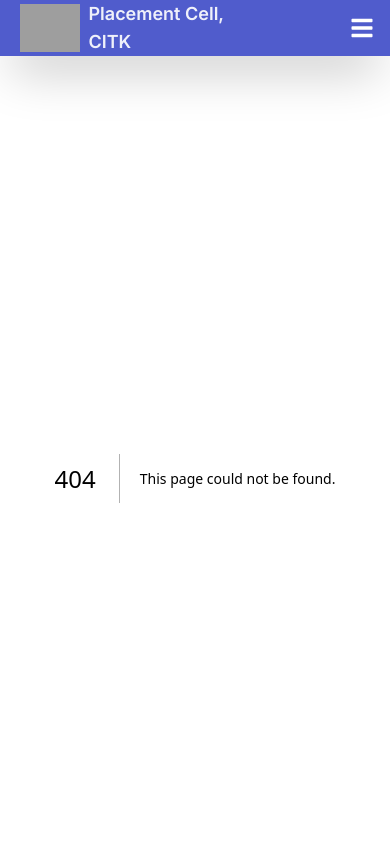
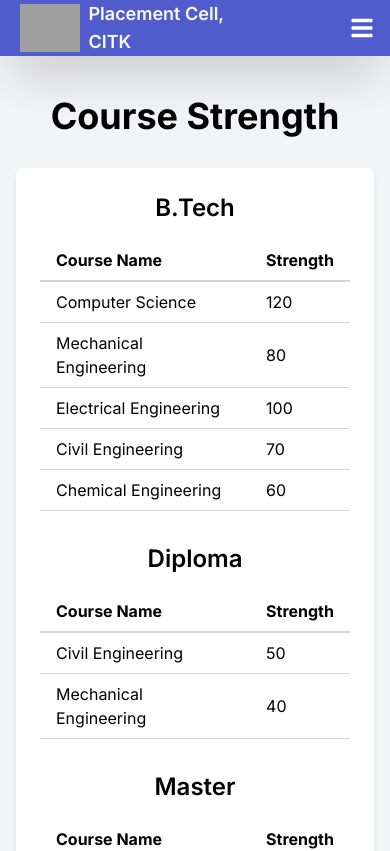
Before and after one commit to NABADEEP069/placementcellcitk, a Next.js app: page /coursestrength in a window 390 px wide. Before the commit this address had no page. Shown: the top 851 px of the page. Built offline with nearby package versions, Linux system fonts and the light colour scheme; grey boxes are pictures that could not be loaded.

Commit message:
mobile view

```diff
--- /dev/null
+++ b/src/app/coursestrength/page.tsx
@@ -0,0 +1,83 @@
+import React from "react";
+
+interface Course {
+  name: string;
+  strength: number;
+}
+
+interface Module {
+  name: string;
+  courses: Course[];
+}
+
+const modules: Module[] = [
+  {
+    name: "B.Tech",
+    courses: [
+      { name: "Computer Science", strength: 120 },
+      { name: "Mechanical Engineering", strength: 80 },
+      { name: "Electrical Engineering", strength: 100 },
+      { name: "Civil Engineering", strength: 70 },
+      { name: "Chemical Engineering", strength: 60 },
+    ],
+  },
+  {
+    name: "Diploma",
+    courses: [
+      { name: "Civil Engineering", strength: 50 },
+      { name: "Mechanical Engineering", strength: 40 },
+    ],
+  },
+  {
+    name: "Master",
+    courses: [
+      { name: "Computer Science", strength: 30 },
+      { name: "Mechanical Engineering", strength: 20 },
+    ],
+  },
+];
+
+const CourseStrengthPage: React.FC = () => {
+  return (
+    <div className="min-h-screen bg-gray-100 flex flex-col items-center py-10 px-4 sm:px-6 lg:px-8">
+      <h1 className="text-4xl font-bold mb-8 text-center">Course Strength</h1>
+      <div className="w-full max-w-4xl bg-white shadow-md rounded-lg p-6">
+        {modules.map((module, moduleIndex) => (
+          <div key={moduleIndex} className="mb-8">
+            <h2 className="text-2xl font-semibold mb-4 text-center">
+              {module.name}
+            </h2>
+            <div className="overflow-x-auto">
+              <table className="min-w-full bg-white">
+                <thead>
+                  <tr>
+                    <th className="py-2 px-4 border-b-2 border-gray-300 text-left">
+                      Course Name
+                    </th>
+                    <th className="py-2 px-4 border-b-2 border-gray-300 text-left">
+                      Strength
+                    </th>
+                  </tr>
+                </thead>
+                <tbody>
+                  {module.courses.map((course, courseIndex) => (
+                    <tr key={courseIndex} className="hover:bg-gray-100">
+                      <td className="py-2 px-4 border-b border-gray-300">
+                        {course.name}
+                      </td>
+                      <td className="py-2 px-4 border-b border-gray-300">
+                        {course.strength}
+                      </td>
+                    </tr>
+                  ))}
+                </tbody>
+              </table>
+            </div>
+          </div>
+        ))}
+      </div>
+    </div>
+  );
+};
+
+export default CourseStrengthPage;
--- a/src/app/facilities/page.tsx
+++ b/src/app/facilities/page.tsx
@@ -1,8 +1,68 @@
+import React from "react";
+
+const facilities = [
+  {
+    title: "Fully furnished AC rooms",
+    imageUrl: "/images/ac_rooms.jpg",
+  },
+  {
+    title: "Conference rooms with audio visual setups",
+    imageUrl: "/images/conference_rooms.jpg",
+  },
+  {
+    title: "Well-equipped Computer Labs",
+    imageUrl: "/images/computer_labs.jpg",
+  },
+  {
+    title:
+      "Round the clock assistance by the students' volunteers at each level of placement process",
+    imageUrl: "/images/assistance.jpg",
+  },
+  {
+    title:
+      "Highly motivated and experienced staff to coordinate the whole process",
+    imageUrl: "/images/staff.jpg",
+  },
+];
+
 export default function Page() {
   return (
-    <main className="min-h-screen">
-      <h4 className="text-2xl">Under construction</h4>
-      <div></div>
+    <main className="min-h-screen bg-gray-100 flex flex-col items-center py-10 px-4 sm:px-6 lg:px-8">
+      <h1 className="text-4xl font-bold mb-8 text-center">Facilities</h1>
+      <p className="max-w-2xl mb-8 text-center">
+        The campus of CIT Kokrajhar is situated at the heart of Kokrajhar city
+        providing fast connectivity to railway and airport. The nearest railway
+        station is Kokrajhar, which is at a distance of 10 km from the campus
+        and the nearest airport is Rupsi Airport, which is approx 75 km from the
+        campus.
+      </p>
+      <p className="max-w-2xl mb-8 text-center">
+        The facilities provided for the placement process includes:
+      </p>
+      <div className="w-full max-w-6xl grid grid-cols-1 sm:grid-cols-2 lg:grid-cols-3 gap-6">
+        {facilities.map((facility, index) => (
+          <div
+            key={index}
+            className="bg-white shadow-md rounded-lg overflow-hidden"
+          >
+            <img
+              src={facility.imageUrl}
+              alt={facility.title}
+              className="w-full h-48 object-cover"
+            />
+            <div className="p-4">
+              <h2 className="text-xl font-semibold text-center">
+                {facility.title}
+              </h2>
+            </div>
+          </div>
+        ))}
+      </div>
+      <p className="max-w-2xl mt-8 text-center">
+        The placement office ensures its best hospitality to the recruiters.
+        Accommodation and conveyance can be arranged by the institute on prior
+        notification.
+      </p>
     </main>
   );
 }
--- /dev/null
+++ b/src/app/mou/page.tsx
@@ -0,0 +1,42 @@
+import React from "react";
+
+interface Mou {
+  name: string;
+  imageUrl: string;
+}
+
+const mous: Mou[] = [
+  { name: "MoU with ABC University", imageUrl: "/images/mou1.jpg" },
+  { name: "MoU with XYZ Corporation", imageUrl: "/images/mou2.jpg" },
+  { name: "MoU with DEF Institute", imageUrl: "/images/mou3.jpg" },
+  { name: "MoU with DEF Institute", imageUrl: "/images/mou3.jpg" },
+  { name: "MoU with DEF Institute", imageUrl: "/images/mou3.jpg" },
+  // Add more MoUs as needed
+];
+
+const MouPage: React.FC = () => {
+  return (
+    <div className="min-h-screen bg-gray-100 flex flex-col items-center py-10 px-4 sm:px-6 lg:px-8">
+      <h1 className="text-4xl font-bold mb-8 text-center">University MoUs</h1>
+      <div className="w-full max-w-6xl grid grid-cols-1 sm:grid-cols-2 lg:grid-cols-3 gap-6">
+        {mous.map((mou, index) => (
+          <div
+            key={index}
+            className="bg-white shadow-md rounded-lg overflow-hidden"
+          >
+            <img
+              src={mou.imageUrl}
+              alt={mou.name}
+              className="w-full h-48 object-cover"
+            />
+            <div className="p-4">
+              <h2 className="text-xl font-semibold text-center">{mou.name}</h2>
+            </div>
+          </div>
+        ))}
+      </div>
+    </div>
+  );
+};
+
+export default MouPage;
--- a/src/components/alumni/detailcard.tsx
+++ b/src/components/alumni/detailcard.tsx
@@ -17,7 +17,7 @@ export default function DetailCard({
 }: CardProps) {
   return (
     <div className="fixed inset-0 flex items-center justify-center bg-black bg-opacity-50 p-4">
-      <div className="bg-white p-6 rounded-lg shadow-lg w-full sm:w-3/4 md:w-1/2 lg:w-1/3 relative">
+      <div className="bg-white p-6 rounded-lg shadow-lg w-full sm:w-3/4  relative">
         <button
           onClick={() => setIsDetailCardVisible(false)}
           className="absolute top-2 right-2 text-gray-500 hover:text-gray-700 text-4xl"
--- a/src/components/common/header.tsx
+++ b/src/components/common/header.tsx
@@ -20,6 +20,14 @@ const tabs = [
       {
         name: "Courses",
         path: "/courses",
+      },
+      {
+        name: "Course Strength",
+        path: "/coursestrength",
+      },
+      {
+        name: "MOU's",
+        path: "/mou",
       },
     ],
   },
```
